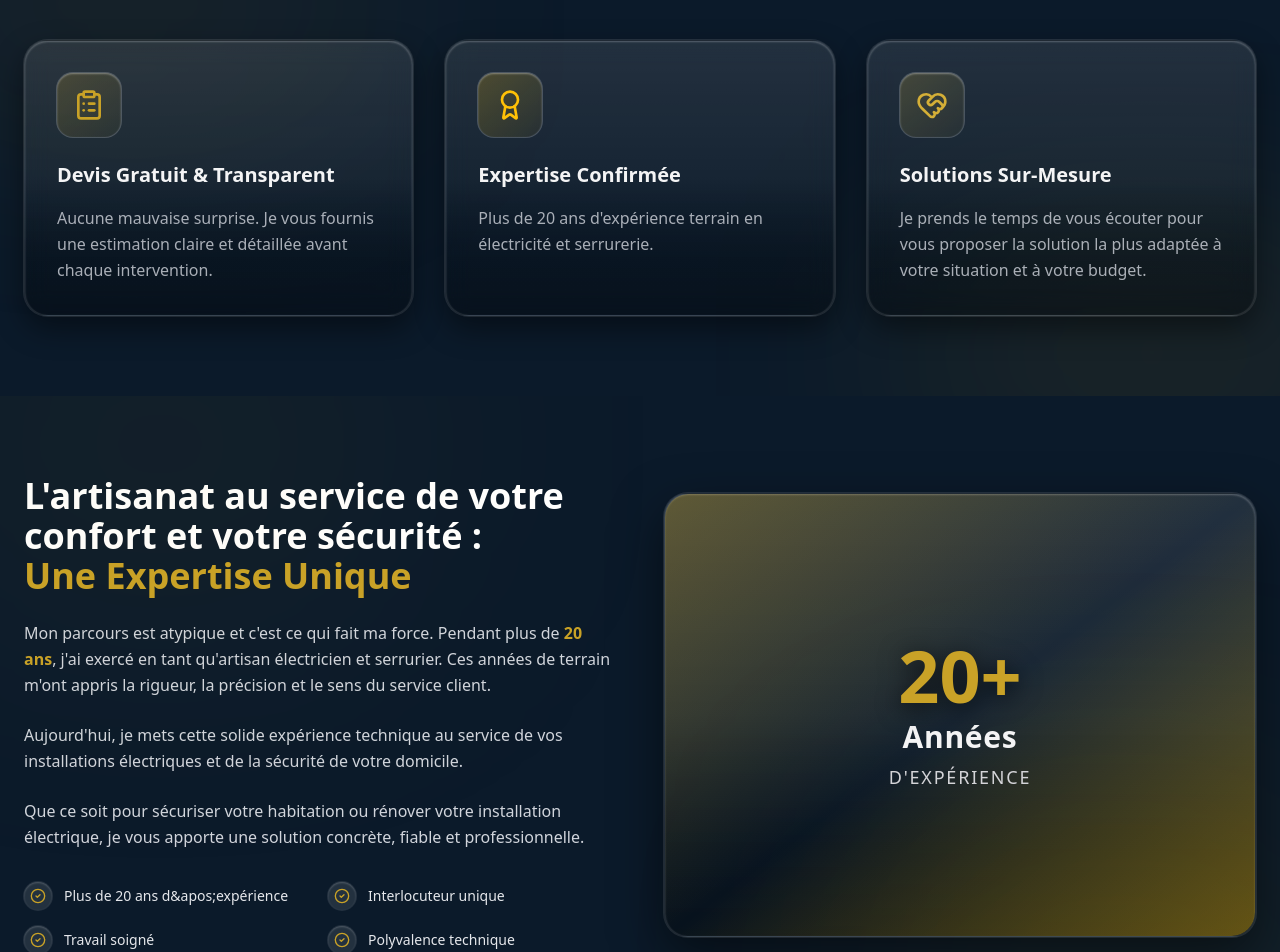
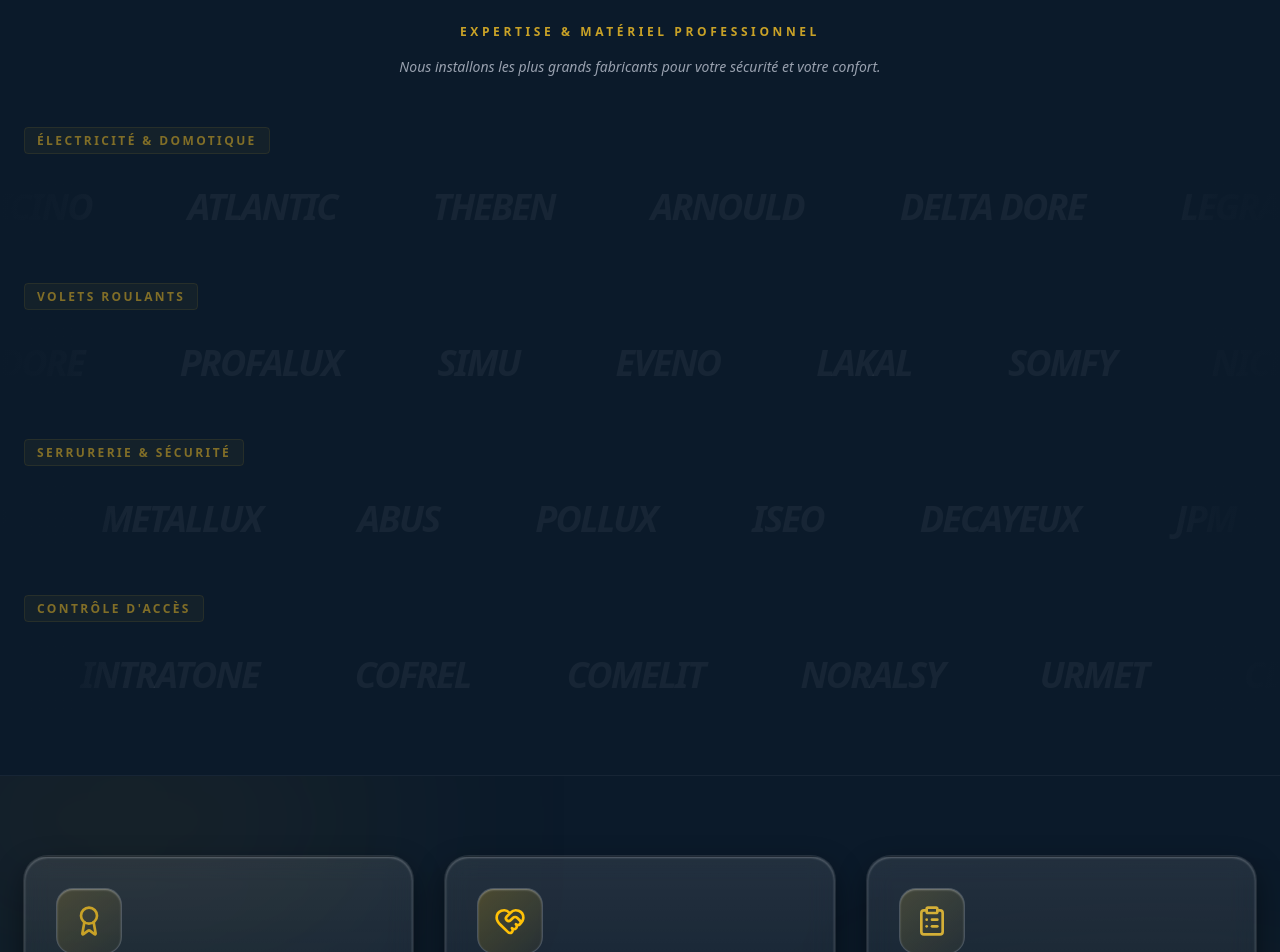
Before and after one commit to beaveraid28-dot/beaver-aid, a Next.js app: page / in a window 1280 px wide. Shown: the part 840-1792 px from the top of the page. Built offline with nearby package versions, Linux system fonts and the light colour scheme.

Commit message:
feat: optimize home page trust with categorized brand marquees and improved conversion arguments

```diff
--- a/src/app/page.js
+++ b/src/app/page.js
@@ -1,4 +1,4 @@
-import { HeroSection, FeaturesSection, AboutSection, ServicesSection, ProcessSection, PartnersSection, ContactCTASection, NewsletterSection } from "@/components/home";
+import { HeroSection, BrandsSection, FeaturesSection, AboutSection, ServicesSection, ProcessSection, PartnersSection, ContactCTASection, NewsletterSection } from "@/components/home";
 
 export const metadata = {
   title: "PRODIGELEC - Artisan Électricien & Serrurier | 28",
@@ -18,6 +18,7 @@
     <main className="min-h-screen bg-background text-foreground selection:bg-primary/30 overflow-x-hidden relative w-full pb-24 md:pb-0">
       <div className="w-full overflow-x-hidden">
         <HeroSection />
+        <BrandsSection />
         <FeaturesSection />
         <AboutSection />
         <ServicesSection />
--- a/src/components/home/index.js
+++ b/src/components/home/index.js
@@ -4,5 +4,6 @@
 export { default as ServicesSection } from './sections/ServicesSection';
 export { default as ProcessSection } from './sections/ProcessSection';
 export { default as PartnersSection } from './sections/PartnersSection';
+export { default as BrandsSection } from './sections/BrandsSection';
 export { default as ContactCTASection } from './sections/ContactCTASection';
 export { default as NewsletterSection } from './sections/NewsletterSection';
--- a/src/components/home/sections/AboutSection.jsx
+++ b/src/components/home/sections/AboutSection.jsx
@@ -37,10 +37,10 @@
 
             <div className="mt-8 grid grid-cols-1 sm:grid-cols-2 gap-4">
               {[
-                "Plus de 20 ans d&apos;expérience",
-                "Interlocuteur unique",
-                "Travail soigné",
-                "Polyvalence technique"
+                "Garantie Décennale incluse",
+                "Normes NF C 15-100 & CE",
+                "Chantier propre garanti",
+                "Assurance pro à jour"
               ].map((item, index) => (
                 <div key={index} className="flex items-center gap-3 group">
                   <div className="p-1.5 rounded-full bg-white/10 ring-1 ring-white/10 group-hover:ring-primary/30 transition-colors shadow-[inset_0_1px_2px_rgba(255,255,255,0.2)]">
@@ -50,6 +50,20 @@
                 </div>
               ))}
             </div>
+
+            {/* Launch Offer / CTA */}
+            <motion.div
+              initial={{ opacity: 0, y: 10 }}
+              whileInView={{ opacity: 1, y: 0 }}
+              viewport={{ once: true }}
+              className="mt-10 p-6 rounded-2xl bg-primary/10 border border-primary/20 ring-1 ring-primary/10 relative overflow-hidden"
+            >
+              <div className="absolute top-0 right-0 p-2 bg-primary text-background font-bold text-[10px] uppercase tracking-tighter rounded-bl-lg">Offre de Lancement</div>
+              <p className="text-white font-bold mb-2">Bilan Sécurité Offert</p>
+              <p className="text-sm text-gray-400 leading-relaxed">
+                Pour mes 10 premiers clients, je réalise un <span className="text-primary font-medium">diagnostic sécurité gratuit</span> de votre installation électrique lors de mon passage.
+              </p>
+            </motion.div>
           </motion.div>
 
           {/* Visual / Image Placeholder */}
--- /dev/null
+++ b/src/components/home/sections/BrandsSection.jsx
@@ -0,0 +1,84 @@
+"use client";
+import { motion } from "framer-motion";
+
+const categories = [
+    {
+        name: "Électricité & Domotique",
+        brands: ["Legrand", "Schneider", "Hager", "Somfy", "Bticino", "Atlantic", "Theben", "Arnould", "Delta Dore"],
+        duration: 30
+    },
+    {
+        name: "Volets Roulants",
+        brands: ["Somfy", "Nice", "Bubendorff", "Delta Dore", "Profalux", "Simu", "Eveno", "Lakal"],
+        duration: 25,
+        reverse: true
+    },
+    {
+        name: "Serrurerie & Sécurité",
+        brands: ["JPM", "Vachette", "Bricard", "Ferco", "Metallux", "Abus", "Pollux", "Iseo", "Decayeux"],
+        duration: 35
+    },
+    {
+        name: "Contrôle d'Accès",
+        brands: ["Noralsy", "Urmet", "CDVI", "Aiphone", "Intratone", "Cofrel", "Comelit"],
+        duration: 28,
+        reverse: true
+    }
+];
+
+export default function BrandsSection() {
+    return (
+        <section className="py-16 bg-background border-b border-white/5 relative z-10 overflow-hidden">
+            <div className="max-w-7xl mx-auto px-6 mb-12 text-center">
+                <h2 className="text-xs font-bold text-primary uppercase tracking-[0.3em] mb-4">
+                    Expertise & Matériel Professionnel
+                </h2>
+                <p className="text-gray-400 text-sm max-w-xl mx-auto leading-relaxed italic">
+                    Nous installons les plus grands fabricants pour votre sécurité et votre confort.
+                </p>
+            </div>
+
+            <div className="flex flex-col gap-10">
+                {categories.map((cat, idx) => (
+                    <div key={idx} className="relative group">
+                        {/* Category label */}
+                        <div className="max-w-7xl mx-auto px-6 mb-5">
+                            <span className="text-xs font-black uppercase tracking-[0.2em] text-primary/60 bg-primary/5 px-3 py-1 rounded border border-primary/10">
+                                {cat.name}
+                            </span>
+                        </div>
+
+                        <div className="relative flex overflow-hidden">
+                            {/* Fade Effects */}
+                            <div className="absolute inset-y-0 left-0 w-32 bg-gradient-to-r from-background via-background/80 to-transparent z-10 pointer-events-none" />
+                            <div className="absolute inset-y-0 right-0 w-32 bg-gradient-to-l from-background via-background/80 to-transparent z-10 pointer-events-none" />
+
+                            <motion.div
+                                className="flex whitespace-nowrap gap-12 md:gap-24 py-4 w-max"
+                                animate={{
+                                    x: cat.reverse ? ["-50%", "0%"] : ["0%", "-50%"]
+                                }}
+                                transition={{
+                                    duration: cat.duration,
+                                    ease: "linear",
+                                    repeat: Infinity
+                                }}
+                                style={{ display: 'flex' }}
+                            >
+                                {/* Quadruple the list to ensure no gaps even on huge screens */}
+                                {[...cat.brands, ...cat.brands, ...cat.brands, ...cat.brands].map((brand, bIdx) => (
+                                    <span
+                                        key={bIdx}
+                                        className="text-xl md:text-2xl lg:text-4xl font-black text-white/[0.05] hover:text-white transition-all duration-500 cursor-default uppercase italic tracking-tighter"
+                                    >
+                                        {brand}
+                                    </span>
+                                ))}
+                            </motion.div>
+                        </div>
+                    </div>
+                ))}
+            </div>
+        </section>
+    );
+}
--- a/src/components/home/sections/FeaturesSection.jsx
+++ b/src/components/home/sections/FeaturesSection.jsx
@@ -4,23 +4,23 @@
 
 const features = [
   {
-    icon: <ClipboardList className="w-8 h-8 text-primary" />,
-    title: "Devis Gratuit & Transparent",
-    description: "Aucune mauvaise surprise. Je vous fournis une estimation claire et détaillée avant chaque intervention.",
+    icon: <Award className="w-8 h-8 text-primary" />,
+    title: "Norme NF C 15-100",
+    description: "Toutes mes interventions respectent strictement les normes de sécurité en vigueur pour votre protection.",
     gradient: "from-primary/20 to-primary/5",
     border: "group-hover:border-primary/50"
   },
   {
-    icon: <Award className="w-8 h-8 text-accent" />,
-    title: "Expertise Confirmée",
-    description: "Plus de 20 ans d'expérience terrain en électricité et serrurerie.",
+    icon: <HeartHandshake className="w-8 h-8 text-accent" />,
+    title: "Chantier Propre",
+    description: "Je m'engage à laisser votre domicile aussi propre qu'à mon arrivée. Pas de poussière, pas de traces.",
     gradient: "from-accent/20 to-accent/5",
     border: "group-hover:border-accent/50"
   },
   {
-    icon: <HeartHandshake className="w-8 h-8 text-primary-light" />,
-    title: "Solutions Sur-Mesure",
-    description: "Je prends le temps de vous écouter pour vous proposer la solution la plus adaptée à votre situation et à votre budget.",
+    icon: <ClipboardList className="w-8 h-8 text-primary-light" />,
+    title: "Zéro Surprise",
+    description: "Le prix du devis est ferme et définitif. Aucune facturation supplémentaire imprévue en fin de chantier.",
     gradient: "from-primary-light/20 to-primary-light/5",
     border: "group-hover:border-primary-light/50"
   }
```
